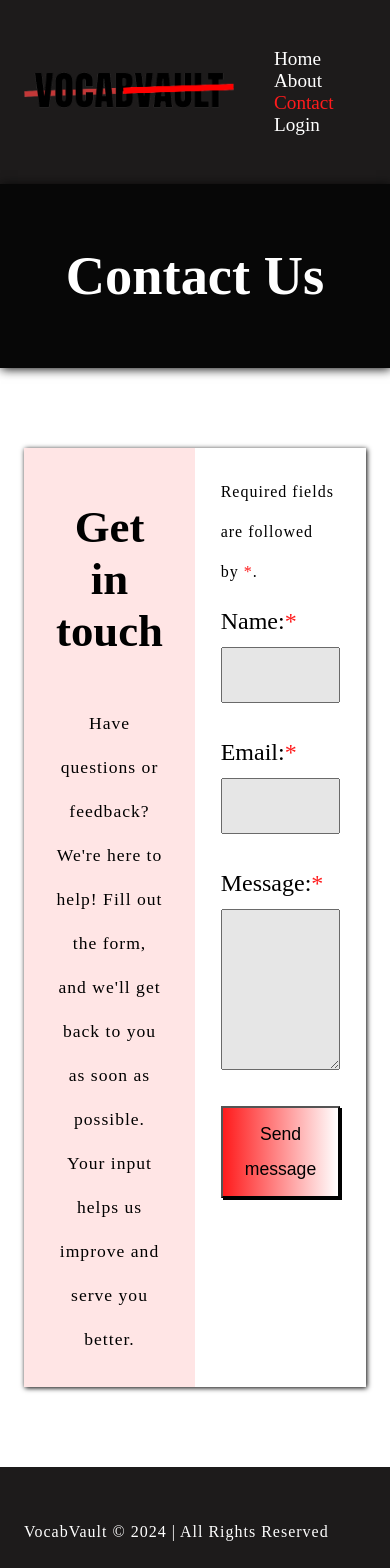
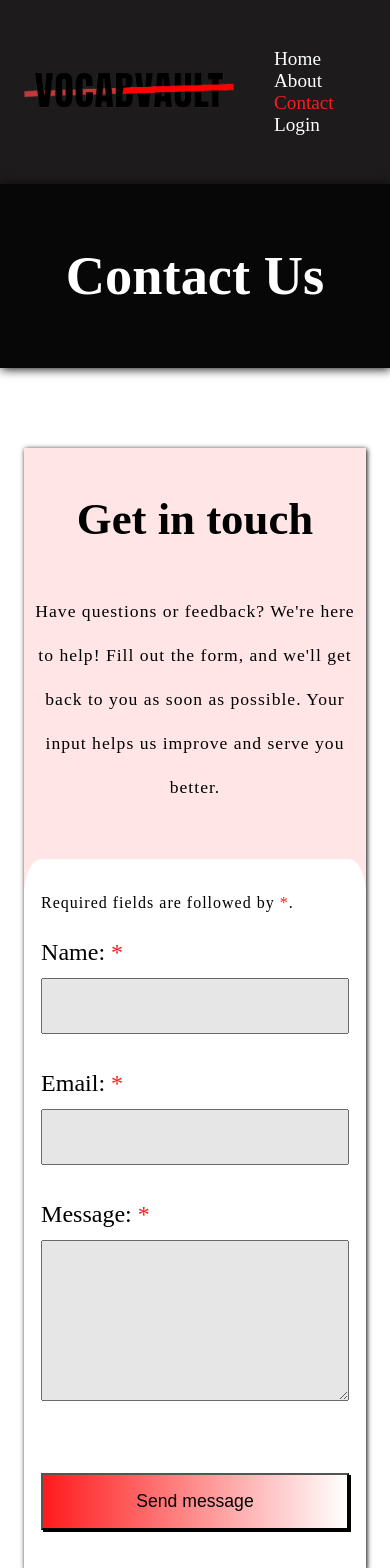
Before and after one commit to andy-agyeiDwumah-hybytes/capstone_project, a React (Vite) app: page /contact in a window 390 px wide. Shown: the top 1568 px of the page. Built offline with nearby package versions, Linux system fonts and the light colour scheme; no server answers.

Commit message:
Add responsiveness to Contact section

```diff
--- a/src/pages/contact/Contact.jsx
+++ b/src/pages/contact/Contact.jsx
@@ -1,6 +1,8 @@
+// React
+import { useState } from "react"
 import { Helmet } from "react-helmet-async"
+// Styles
 import styles from "./Contact.module.css"
-import { useState } from "react"
 
 export default function Contact() {
   const [name, setName] = useState("")
@@ -24,15 +26,24 @@ export default function Contact() {
         <div className="setPaddingInline">
           <div className={styles.textFormWrapper}>
             <div className={styles.textWrapper}>
-              <h3>Get in touch</h3>
-              <p>
+              <h3
+                className={styles.getInTouchHeading}
+                id="get-in-touch-heading"
+              >
+                Get in touch
+              </h3>
+              <p className={styles.getInTouchText}>
                 Have questions or feedback? We&apos;re here to help! Fill out
                 the form, and we&apos;ll get back to you as soon as possible.
                 Your input helps us improve and serve you better.
               </p>
             </div>
             <div className={styles.formWrapper}>
-              <form onSubmit={handleSubmit} className={styles.form}>
+              <form
+                onSubmit={handleSubmit}
+                className={styles.form}
+                aria-labelledby="get-in-touch-heading"
+              >
                 <p>
                   Required fields are followed by&nbsp;
                   <span aria-label="required" className={styles.required}>
@@ -42,7 +53,7 @@ export default function Contact() {
                 </p>
                 <div className={styles.labelInputWrapper}>
                   <label htmlFor="name" className={styles.label}>
-                    Name:
+                    Name:&nbsp;
                     <span aria-label="required" className={styles.required}>
                       *
                     </span>
@@ -52,31 +63,31 @@ export default function Contact() {
                     id="name"
                     name="user_name"
                     value={name}
-                    onChange={(e) => setName(e.target.value)}
-                    className={[styles.formField, styles.input].join(" ")}
+                    onChange={e => setName(e.target.value)}
+                    className={styles.input}
                     required
                   />
                 </div>
                 <div className={styles.labelInputWrapper}>
                   <label htmlFor="email" className={styles.label}>
-                    Email:
+                    Email:&nbsp;
                     <span aria-label="required" className={styles.required}>
                       *
                     </span>
                   </label>
                   <input
-                    type="text"
+                    type="email"
                     id="email"
                     name="user_email"
                     value={email}
-                    onChange={(e) => setEmail(e.target.value)}
-                    className={[styles.formField, styles.input].join(" ")}
+                    onChange={e => setEmail(e.target.value)}
+                    className={styles.input}
                     required
                   />
                 </div>
                 <div className={styles.labelInputWrapper}>
                   <label htmlFor="message" className={styles.label}>
-                    Message:
+                    Message:&nbsp;
                     <span aria-label="required" className={styles.required}>
                       *
                     </span>
@@ -86,12 +97,9 @@ export default function Contact() {
                     name="user_message"
                     value={message}
                     rows={5}
-                    onChange={(e) => setMessage(e.target.value)}
-                    className={[
-                      styles.formField,
-                      styles.textarea,
-                      styles.input,
-                    ].join(" ")}
+                    onChange={e => setMessage(e.target.value)}
+                    required
+                    className={[styles.textarea, styles.input].join(" ")}
                   ></textarea>
                 </div>
                 <div className={styles.btnContainer}>
--- a/src/pages/contact/Contact.module.css
+++ b/src/pages/contact/Contact.module.css
@@ -1,71 +1,67 @@
-div.textFormWrapper {
+.textFormWrapper {
     display: grid;
-    grid-template-columns: repeat(2, minmax(100px, 1fr));
     margin: 5rem 0;
     box-shadow: 1px 1px 5px var(--black);
+    background-color: #ffe5e5;
 }
 
-div.textWrapper {
-    padding: 0.5em 2em;
+.textWrapper {
     text-align: center;
     background: #ffe5e5;
 }
 
-div.textWrapper > h3 {
+.getInTouchHeading {
     font-size: 2.8rem;
 }
 
-div.textWrapper > p {
+.getInTouchText {
     font-size: 1.1rem;
 }
 
-div.formWrapper {
+.formWrapper {
     padding: 0.5em 0;
     margin: 0;
+    background-color: var(--white);
 }
 
-form.form {
-    width: 70%;
+.form {
     margin: 0 auto;
 }
 
-label.label {
+.label {
     display: block;
     margin-bottom: 0.5em;
 }
 
-input.input, .textarea {
+.input, .textarea {
     padding: 0.5em;
+    filter: brightness(90%);
+    width: 100%;
 }
 
-input.input {
+.input {
     margin-bottom: 1.5em;
 }
 
-label.label,
-input.input,
+.label,
+.input,
 .textarea {
     font-size: 1.5rem;
-}
-
-.formField {
-    filter: brightness(90%);
-    width: 100%;
 }
 
 .textarea {
     resize: vertical;
 }
 
-span.required {
+.required {
     color: var(--red);
 }
 
-div.btnContainer {
+.btnContainer {
     margin: 2em 0;
 }
 
-button.submitBtn {
+.submitBtn {
     padding: 0.5em 1em;
     font-size: 1.1rem;
     background: linear-gradient(to right, var(--red), var(--white));
@@ -73,3 +69,44 @@ button.submitBtn {
     width: 100%;
     border-radius: 0;
 }
+
+@media (width >= 280px) {
+    .textFormWrapper {
+        grid-template-columns: repeat(1, minmax(100px, 1fr));
+    }
+
+    .form {
+        width: 90%;
+    }
+
+    .formWrapper {
+        border-start-start-radius: 5%;
+        border-start-end-radius: 5%;
+    }
+
+    .textWrapper {
+        padding-inline: 0.5em;
+        margin-bottom: 2em;
+    }
+}
+
+@media (width >= 992px) {
+    .textFormWrapper {
+        grid-template-columns: repeat(2, minmax(100px, 1fr));
+    }
+
+    .form {
+        width: 70%;
+    }
+
+    .formWrapper {
+        border-radius: 0;
+        border-start-start-radius: 10%;
+        border-end-start-radius: 10%;
+    }
+
+    .textWrapper {
+        padding: 0.5em 2em;
+        margin-bottom: 0;
+    }
+}
```
Also changed, not shown: 1 other file (tests, documents, lock files or other folders).
